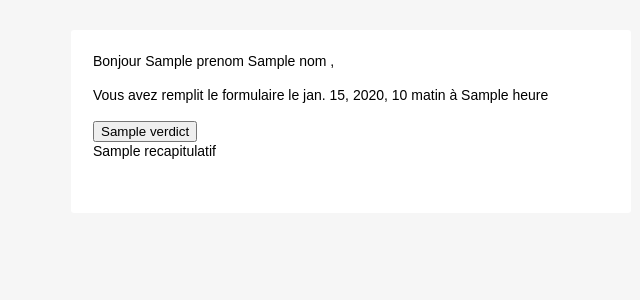
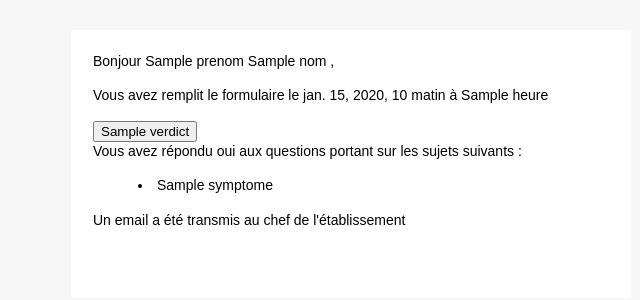
Before and after one commit to Tepau/symptomesCovid, a Django app: template formulaire/templates/formulaire/email.html in a window 1280 px wide. Shown: the top 300 px of the page, without its empty margins (289-929 px from the left). Run offline with Django 3.2, Linux system fonts and the light colour scheme; the template is opened without the code that fills it: most values are stand-ins (such as "Sample title", 1, 10 or a date in 2020).

```diff
--- a/formulaire/templates/formulaire/email.html
+++ b/formulaire/templates/formulaire/email.html
@@ -360,8 +360,9 @@
                                     </tr>
                                   </tbody>
                                 </table>
-                                {{ recapitulatif }}
-                                {% if autorisation == False %}
+                                {% if autorisation %}
+                                  <p>Vous avez répondu non à toutes les questions</p>
+                                {% else %}
                                   <p>Vous avez répondu oui aux questions portant sur les sujets suivants :</p>
                                 <ul>
                                   {% for x in symptomes %}
```
